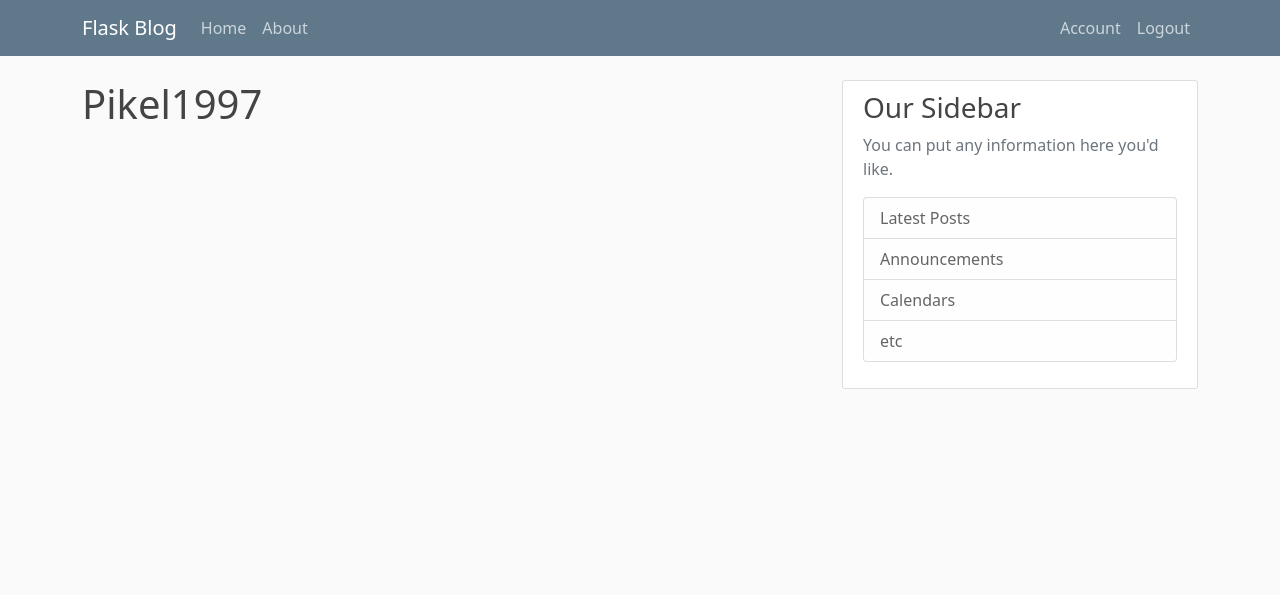
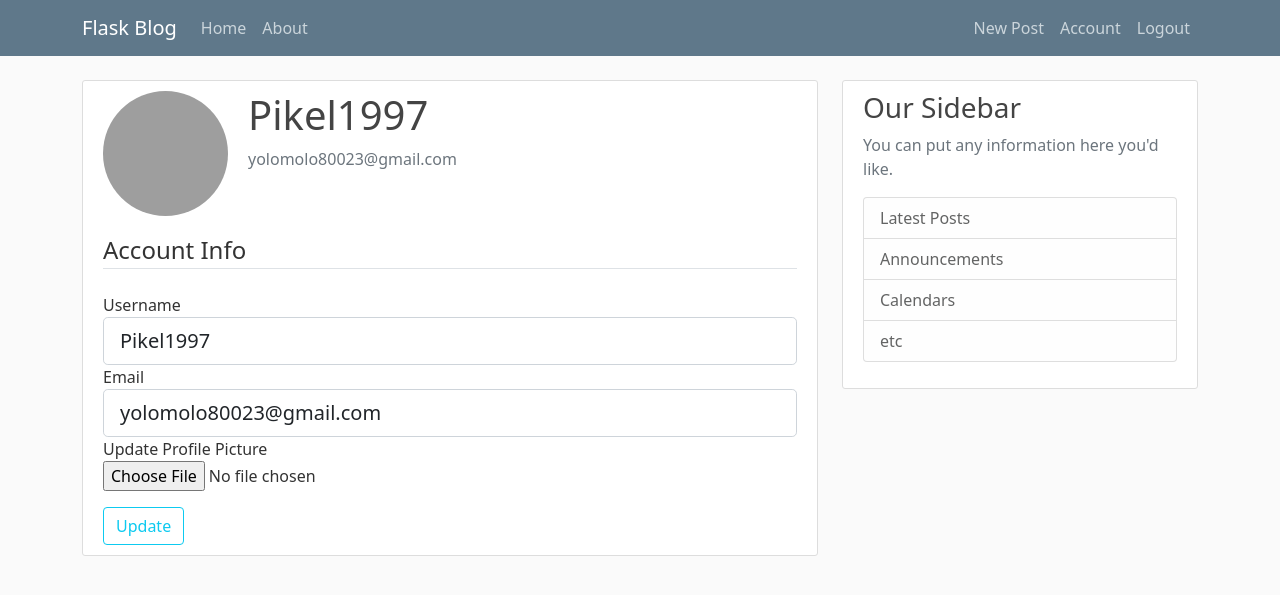
Before and after one commit to Pikel1997/3-Months-Of-Grind, a Flask app: page /Account in a window 1280 px wide. Shown: the top 595 px of the page. Run offline with Flask 2, Linux system fonts and the light colour scheme; a user stored in the database is signed in; some libraries are stand-ins or nearby versions; grey boxes are pictures that could not be loaded.

Commit message:
:alien: added following func- multiple users, add post, add file, visit post link, fixed ui,

```diff
--- a/Flask-Proj/app/forms.py
+++ b/Flask-Proj/app/forms.py
@@ -1,28 +1,30 @@
 from flask_wtf import FlaskForm
-from wtforms import StringField, PasswordField, SubmitField, BooleanField
+from flask_wtf.file import FileField, FileAllowed
+from flask_login import current_user
+from wtforms import StringField, PasswordField, SubmitField, BooleanField, TextAreaField
 from wtforms.validators import DataRequired, Length, Email, EqualTo, ValidationError
 from app.models import User
 
 
 class RegistrationForm(FlaskForm):
-    username = StringField\
+    username = StringField \
         ('Username',
          validators=[
              DataRequired(),
              Length(min=2, max=20)
          ])
-    email = StringField\
+    email = StringField \
         ('Email',
          validators=[
              DataRequired(),
              Email()
          ])
-    password = PasswordField\
+    password = PasswordField \
         ('Password',
          validators=[
              DataRequired()
          ])
-    confirm_password = PasswordField\
+    confirm_password = PasswordField \
         ('Confirm Password',
          validators=[
              DataRequired(),
@@ -42,16 +44,56 @@ class RegistrationForm(FlaskForm):
 
 
 class LoginForm(FlaskForm):
-    email = StringField\
+    email = StringField \
         ('Email',
          validators=[
              DataRequired(),
              Email()
          ])
-    password = PasswordField\
+    password = PasswordField \
         ('Password',
          validators=[
              DataRequired()
          ])
     remember = BooleanField('Remember Me')
     submit = SubmitField('Login')
+
+
+class UpdateAccountForm(FlaskForm):
+    username = StringField \
+        ('Username',
+         validators=[
+             DataRequired(),
+             Length(min=2, max=20)
+         ])
+    email = StringField \
+        ('Email',
+         validators=[
+             DataRequired(),
+             Email()
+         ])
+    picture = FileField \
+        ('Update Profile Picture',
+         validators=[
+             FileAllowed(['png', 'jpg'],
+                         "Files ending with .png and .jpg allowed only!")
+         ])
+    submit = SubmitField('Update')
+
+    def validate_username(self, username):
+        if username.data != current_user.username:
+            user = User.query.filter_by(username=username.data).first()
+            if user:
+                raise ValidationError('That username is taken please choose a different username')
+
+    def validate_email(self, email):
+        if email.data != current_user.email:
+            user = User.query.filter_by(email=email.data).first()
+            if user:
+                raise ValidationError('That email is taken please use a different email')
+
+
+class PostForm(FlaskForm):
+    title = StringField('Title', validators=[DataRequired()])
+    content = TextAreaField('Content', validators=[DataRequired()])
+    submit = SubmitField('Post')
--- a/Flask-Proj/app/routes.py
+++ b/Flask-Proj/app/routes.py
@@ -1,28 +1,17 @@
+import os
+import secrets
+from PIL import Image
 from flask import render_template, url_for, flash, redirect, request
 from app import app, db, bcrypt
-from app.forms import RegistrationForm, LoginForm
+from app.forms import RegistrationForm, LoginForm, UpdateAccountForm, PostForm
 from app.models import User, Post
 from flask_login import login_user, current_user, logout_user, login_required
-
-posts = [
-    {
-        'author': 'Pikel Juice',
-        'title': 'Post 1',
-        'content': 'First post ever!!',
-        'date_posted': 'April 13, 2022',
-    },
-    {
-        'author': 'Jikel Puice',
-        'title': 'Post 2',
-        'content': 'Second post ever!!',
-        'date_posted': 'April 14, 2022',
-    },
-]
 
 
 @app.route("/")
 @app.route("/Home")
 def home():
+    posts = Post.query.all()
     return render_template('home.html', posts=posts)
 
 
@@ -68,7 +57,52 @@ def logout():
     return redirect(url_for('home'))
 
 
-@app.route("/Account")
+def save_picture(form_picture):
+    random_hex = secrets.token_hex(8)
+    _, f_ext = os.path.splitext(form_picture.filename)
+    picture_fn = random_hex + f_ext
+    picture_path = os.path.join(app.root_path, 'static/profile_pics', picture_fn)
+    output_size = (125, 125)
+    i = Image.open(form_picture)
+    i.thumbnail(output_size)
+    i.save(picture_path)
+    return picture_fn
+
+
+@app.route("/Account", methods=['GET', 'POST'])
 @login_required
 def account():
-    return render_template('account.html', title='Account')
+    form = UpdateAccountForm()
+    if form.validate_on_submit():
+        if form.picture.data:
+            picture_file = save_picture(form.picture.data)
+            current_user.image_file = picture_file
+        current_user.username = form.username.data
+        current_user.email = form.email.data
+        db.session.commit()
+        flash('Your account has been updated', 'success')
+        return redirect(url_for('account'))
+    elif request.method == 'GET':
+        form.username.data = current_user.username
+        form.email.data = current_user.email
+    image_file = url_for('static', filename='profile_pics/' + current_user.image_file)
+    return render_template('account.html', title='Account', image_file=image_file, form=form)
+
+
+@app.route("/Post/New", methods=['GET', 'POST'])
+@login_required
+def new_post():
+    form = PostForm()
+    if form.validate_on_submit():
+        post = Post(title=form.title.data, content=form.content.data, author=current_user)
+        db.session.add(post)
+        db.session.commit()
+        flash('Post has been created', 'success')
+        return redirect(url_for('home'))
+    return render_template('create_post.html', title="New Post", form=form)
+
+
+@app.route("/Post/<int:post_id>")
+def post(post_id):
+    post = Post.query.get_or_404(post_id)
+    return render_template('post.html', title=post.title, post=post)
--- a/Flask-Proj/app/templates/account.html
+++ b/Flask-Proj/app/templates/account.html
@@ -1,4 +1,61 @@
 {% extends "layout.html" %}
 {% block content %}
-    <h1>{{current_user.username}}</h1>
+    <div class="content-section">
+      <div class="media d-flex">
+        <img class="rounded-circle account-img" src="{{image_file}}">
+        <div class="media-body">
+          <h2 class="account-heading">{{current_user.username}}</h2>
+          <p class="text-secondary">{{current_user.email}}</p>
+        </div>
+      </div>
+        <form method="POST" action="" enctype="multipart/form-data">
+            {{form.hidden_tag()}}
+            <fieldset class="form-group">
+                <legend class="border-bottom mb-4">Account Info</legend>
+                <div class="form-group">
+                    {{form.username.label(class="form-control-label")}}
+                    {% if form.username.errors %}
+                        {{form.username(class="form-control form-control-lg is-invalid")}}
+                    <div class="invalid-feedback">
+                        {% for error in form.username.errors %}
+                            <span>
+                                {{error}}
+                            </span>
+                        {% endfor %}
+                    </div>
+                    {% else %}
+                        {{form.username(class="form-control form-control-lg")}}
+                    {% endif %}
+                </div>
+                <div class="form-group">
+                    {{form.email.label(class="form-control-label")}}
+                    {% if form.email.errors %}
+                        {{form.email(class="form-control form-control-lg is-invalid")}}
+                    <div class="invalid-feedback">
+                        {% for error in form.email.errors %}
+                            <span>
+                                {{error}}
+                            </span>
+                        {% endfor %}
+                    </div>
+                    {% else %}
+                        {{form.email(class="form-control form-control-lg")}}
+                    {% endif %}
+                </div>
+                <div class="form-group">
+                {{form.picture.label()}}
+                    </br>
+                {{form.picture(class="form-control-file")}}
+                {% if form.picture.errors %}
+                    {% for error in form.picture.errors %}
+                        </br><span class="text-danger">{{error}}</span></br>
+                    {% endfor %}
+                {% endif %}
+            </div>
+            </fieldset>
+            <div class="form-group pt-3">
+                {{form.submit(class="btn btn-outline-info")}}
+            </div>
+        </form>
+    </div>
 {% endblock content %}
--- a/Flask-Proj/app/templates/layout.html
+++ b/Flask-Proj/app/templates/layout.html
@@ -32,6 +32,7 @@
                     <!-- Navbar Right Side -->
                     <div class="navbar-nav">
                         {% if current_user.is_authenticated %}
+                        <a class="nav-item nav-link ml-auto" href="{{url_for('new_post')}}">New Post</a>
                         <a class="nav-item nav-link ml-auto" href="{{url_for('account')}}">Account</a>
                         <a class="nav-item nav-link ml-auto" href="{{url_for('logout')}}">Logout</a>
                         {% else %}
--- a/Flask-Proj/app/templates/login.html
+++ b/Flask-Proj/app/templates/login.html
@@ -40,11 +40,11 @@
                     {{form.remember.label(class="form-check-label")}}
                 </div>
             </fieldset>
-            <div class="form-group">
+            <div class="form-group pt-3">
                 {{form.submit(class="btn btn-outline-info")}}
             </div>
             <small class="text-muted ml-2">
-                <a href="#">Forget Password</a>
+                <a href="#">Forgot Password</a>
             </small>
         </form>
     </div>
--- a/Flask-Proj/app/templates/register.html
+++ b/Flask-Proj/app/templates/register.html
@@ -66,7 +66,7 @@
                     {% endif %}
                 </div>
             </fieldset>
-            <div class="form-group">
+            <div class="form-group  pt-3">
                 {{form.submit(class="btn btn-outline-info")}}
             </div>
         </form>
```
Also changed, not shown: Flask-Proj/app/templates/create_post.html (added, +44 -0 lines), Flask-Proj/app/templates/home.html (+5 -4 lines), Flask-Proj/app/templates/post.html (added, +14 -0 lines), Flask-Proj/app/site.db.
